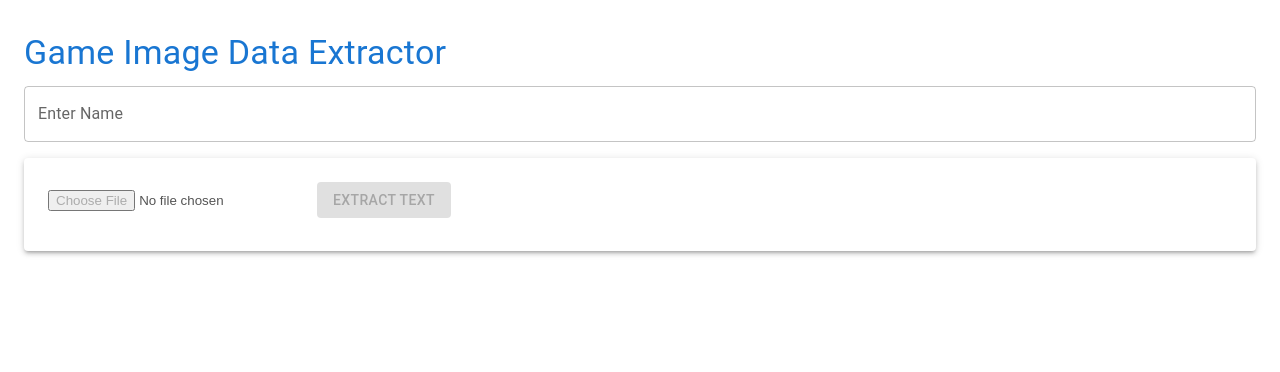
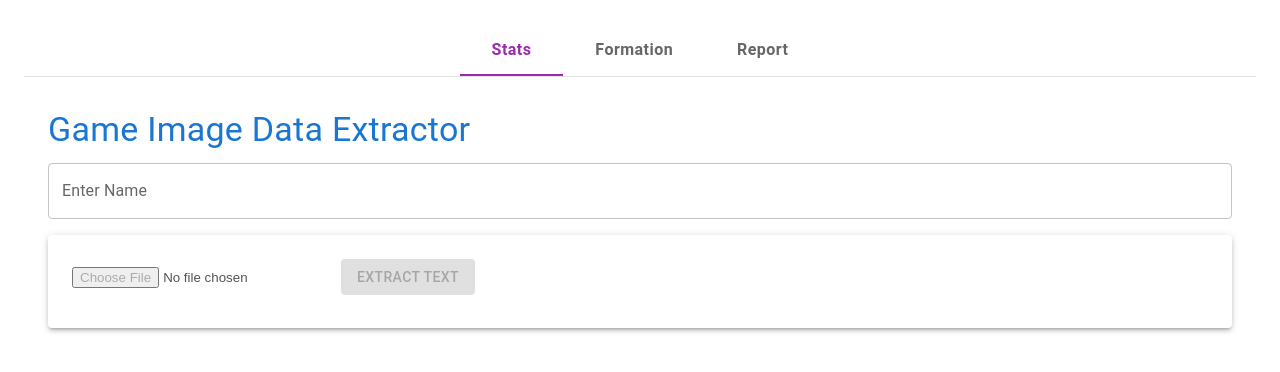
Before and after one commit to saumyajn/the-last-land, a React (Create React App) app: page / in a window 1280 px wide. Shown: the top 372 px of the page. Built offline with nearby package versions, Linux system fonts and the light colour scheme; no server answers; the database is empty.

Commit message:
updated app.js

```diff
--- a/src/App.js
+++ b/src/App.js
@@ -1,140 +1,105 @@
-import React, { useEffect, useState } from "react";
-import Tesseract from "tesseract.js";
-import { Container, Typography, Box, Paper, TextField } from "@mui/material";
-import ImageUpload from "./components/ImageUpload";
-import RawText from "./components/RawData";
-import { parseData } from "./utils/parseData";
-import DataTable from "./components/DataTable";
-import { collection, doc, getDocs, deleteDoc, setDoc } from "firebase/firestore";
+import React, { useState, useEffect } from "react";
+import { Box, Container, Tabs, Tab } from "@mui/material";
+import StatsPage from './components/StatsPage';
+import FormationPage from "./components/FormationPage";
+import ReportPage from "./components/ReportPage";
+
 import { db } from "./utils/firebase";
-import { calcs } from "./utils/calcs";
+import { collection, getDocs, doc, getDoc } from "firebase/firestore";
 
-export default function ImageToDataApp() {
-  const [image, setImage] = useState(null);
-  const [text, setText] = useState("");
-  const [loading, setLoading] = useState(false);
-  const [dataTable, setDataTable] = useState({});
-  const [name, setName] = useState("");
-  // const [archerAtlantis, setArcherAtlantis] = useState("");
-  // const [cavalryAtlantis, setCavalryAtlantis] = useState("");
+export default function App() {
+  const [activeTab, setActiveTab] = useState(0);
+  const [groupedData, setGroupedData] = useState({});
+  const [groupedCavalry, setGroupedCavalryData] = useState({});
+  const [thresholds, setThresholds] = useState([]);
 
-  const desiredKeys = [
-    "Troop Attack",
-    "Troop Damage",
-    "Troop Attack Blessing",
-    "Archer Attack",
-    "Archer Damage",
-    "Archer Attack Blessing",
-    "Cavalry Attack",
-    "Cavalry Damage",
-    "Cavalry Attack Blessing",
-    "Lethal Hit Rate"
-  ];
 
-  const getNumber = (val) => parseFloat(val?.toString().replace(/[^\d.]/g, "")) || 0;
+  const handleTabChange = (event, newValue) => {
+    setActiveTab(newValue);
+  };
   useEffect(() => {
-    const fetchData = async () => {
+    const fetchThresholdsAndData = async () => {
       try {
-        const querySnapshot = await getDocs(collection(db, "stats"));
-        const data = {};
-        querySnapshot.forEach((doc) => {
-          data[doc.id] = doc.data();
+        const thresholdsRef = doc(db, "settings", "thresholds");
+        const thresholdsSnap = await getDoc(thresholdsRef);
+
+        if (!thresholdsSnap.exists()) return;
+
+        const tData = thresholdsSnap.data().thresholds || [];
+        setThresholds(tData);
+
+        const playersCollection = collection(db, "stats");
+        const playersSnap = await getDocs(playersCollection);
+
+        const newGroupedData = {};
+        const newGroupedCavalryData = {};
+
+        playersSnap.forEach((playerDoc) => {
+          const playerName = playerDoc.id;
+          const playerData = playerDoc.data();
+
+          // Archer grouping
+          const archerVal = parseFloat(playerData["Final Archer Damage"]);
+          const archerMatch = tData
+            .slice()
+            .sort((a, b) => b.limit - a.limit)
+            .find((t) => archerVal >= t.limit);
+          const archerColor = archerMatch ? archerMatch.color : "default";
+          if (!newGroupedData[archerColor]) newGroupedData[archerColor] = [];
+          newGroupedData[archerColor].push({ name: playerName });
+
+          // Cavalry grouping
+          const cavalryVal = parseFloat(playerData["Final Cavalry Damage"]);
+          const cavalryMatch = tData
+            .slice()
+            .sort((a, b) => b.limit - a.limit)
+            .find((t) => cavalryVal >= t.limit);
+          const cavalryColor = cavalryMatch ? cavalryMatch.color : "default";
+          if (!newGroupedCavalryData[cavalryColor]) newGroupedCavalryData[cavalryColor] = [];
+          newGroupedCavalryData[cavalryColor].push({ name: playerName });
         });
-        setDataTable(data);
-        console.log("✅ Loaded data from Firestore");
+
+        setGroupedData(() => newGroupedData);
+        setGroupedCavalryData(() => newGroupedCavalryData);
       } catch (error) {
-        console.error("❌ Error loading data from Firestore:", error);
+        console.error("Error fetching data:", error);
       }
     };
 
-    fetchData();
+    fetchThresholdsAndData();
   }, []);
 
-  const updateFirestore = async (playerName, data) => {
-    try {
-      await setDoc(doc(db, "stats", playerName), { ...data }, { merge: true });
-      console.log(`✅ Firestore updated for: ${playerName}`);
-    } catch (error) {
-      console.error("❌ Firestore update failed:", error);
-    }
-  };
-
-  const deletePlayer = async (playerName) => {
-    try {
-      await deleteDoc(doc(db, "players", playerName));
-      const updatedTable = { ...dataTable };
-      delete updatedTable[playerName];
-      setDataTable(updatedTable);
-      console.log("🗑️ Deleted player:", playerName);
-    } catch (error) {
-      console.error("❌ Error deleting player:", error);
-    }
-  }
-  const handleImageUpload = (e) => {
-    const file = e.target.files[0];
-    if (file) {
-      setImage(URL.createObjectURL(file));
-      setText("");
-
-    }
-  };
-
-  const extractText = async () => {
-    if (!image) return;
-    setLoading(true);
-    const result = await Tesseract.recognize(image, "eng");
-    const extracted = result.data.text;
-    setText(extracted);
-    setLoading(false);
-    const attributes = parseData(extracted, desiredKeys);
-
-    attributes["Archer Atlantis"] = '0';
-    attributes["Cavalry Atlantis"] = '0';
-    attributes["Final Archer Damage"] = getNumber(calcs(attributes, "archer", attributes["Archer Atlantis"]));
-
-    attributes["Final Cavalry Damage"] =getNumber(calcs(attributes, "cavalry", attributes["Cavalry Atlantis"]));
-    const updatedTable = { ...dataTable, [name]: attributes };
-    setDataTable(updatedTable);
-
-    await updateFirestore(name, attributes);
-  };
-
-
-
   return (
-    <Container maxWidth="xl" sx={{ py: 4 }}>
-      <Typography variant="h4" gutterBottom color="primary">
-        Game Image Data Extractor
-      </Typography>
-      <TextField
-        label="Enter Name"
-        value={name}
-        onChange={(e) => setName(e.target.value)}
-        fullWidth
-        sx={{ mb: 2 }}
-      />
-
-      <Box component={Paper} elevation={3} sx={{ p: 3, mb: 4 }}>
-        <ImageUpload
-          image={image}
-          onUpload={handleImageUpload}
-          onExtract={extractText}
-          loading={loading}
-          name={name}
-        />
+    <Container maxWidth="xl">
+      <Box sx={{ borderBottom: 1, borderColor: "divider", mt: 3 }}>
+        <Tabs
+          value={activeTab}
+          onChange={handleTabChange}
+          centered
+          textColor="secondary"
+          indicatorColor="secondary"
+          sx={{
+            "& .MuiTab-root": {
+              fontWeight: "bold",
+              fontSize: "1rem",
+              textTransform: "none",
+              px: 4,
+              py: 2
+            },
+            "& .Mui-selected": {
+              color: "#1976d2"
+            }
+          }}
+        >
+          <Tab label="Stats" />
+          <Tab label="Formation" />
+          <Tab label="Report" />
+        </Tabs>
       </Box>
 
-      {Object.entries(dataTable).length > 0 && (
-        <DataTable
-          tableData={dataTable}
-          desiredKeys={desiredKeys}
-          onDelete={deletePlayer}
-          onUpdate={updateFirestore}
-        />
-      )}
-
-      <RawText text={text} />
-
+      {activeTab === 0 && <StatsPage />}
+      {activeTab === 1 && <FormationPage groupedData={groupedData} groupedCavalryData={groupedCavalry}thresholds={thresholds} />}
+      {activeTab === 2 && <ReportPage />}
     </Container>
   );
-};
+}
```
